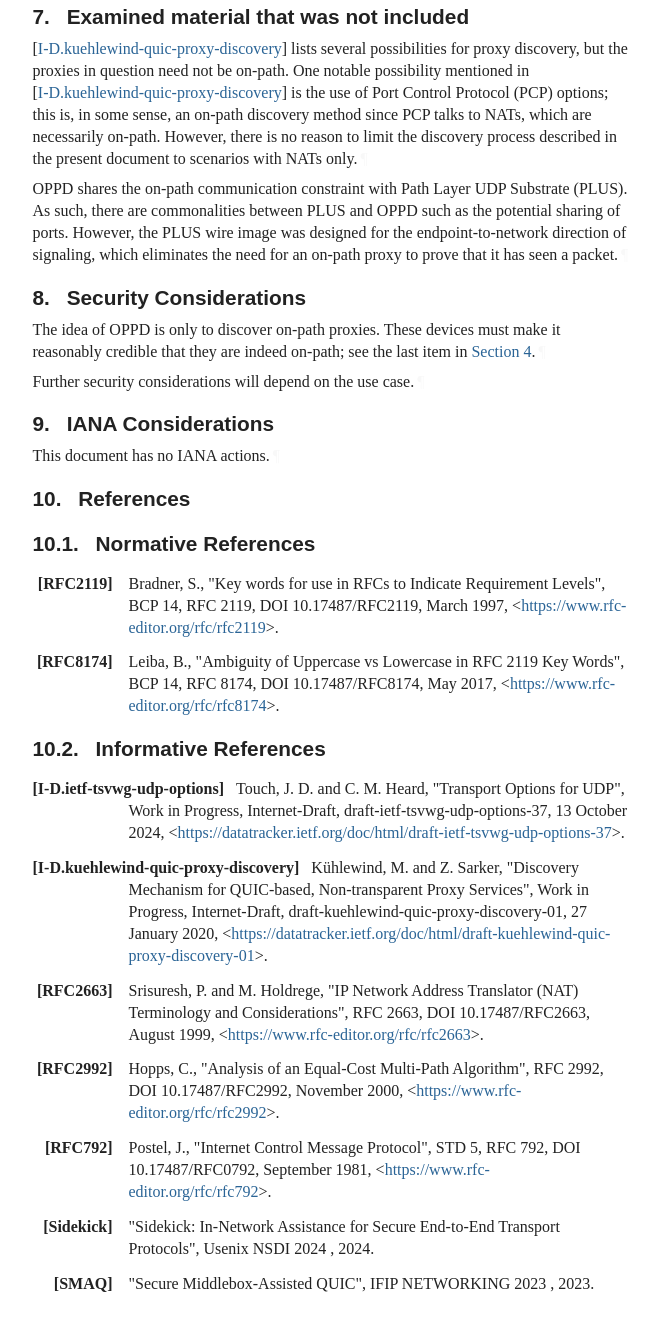
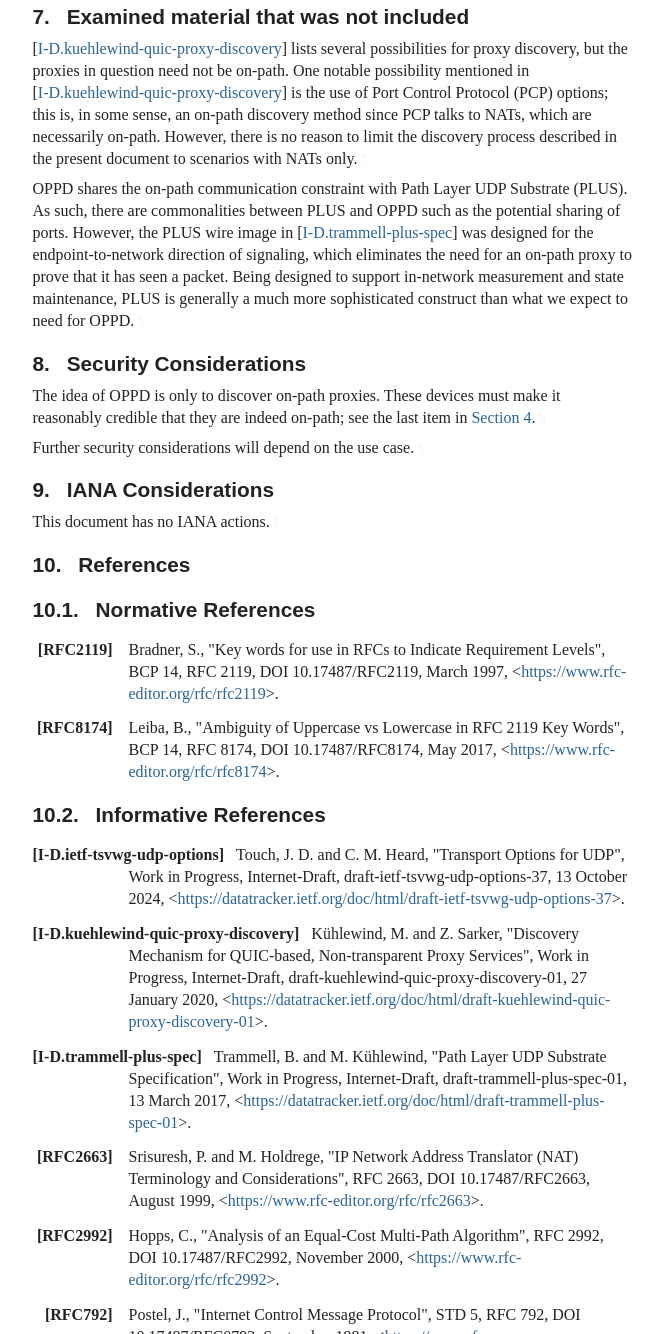
Before and after one commit to mwelzl/oppd, a plain HTML site: page draft-welzl-panrg-oppd.html in a window 1280 px wide. Shown: the part 3256-4590 px from the top of the page, without its empty margins (92-755 px from the left). Drawn offline with Linux system fonts and the light colour scheme; a web font is replaced by a local one.

Commit message:
Script updating gh-pages from 750c92d. [ci skip]

```diff
--- a/draft-welzl-panrg-oppd.html
+++ b/draft-welzl-panrg-oppd.html
@@ -1352,7 +1352,7 @@ This approach does not require the proxy to send an additional packet.<a href="#
 <a href="#section-7" class="section-number selfRef">7. </a><a href="#name-examined-material-that-was-" class="section-name selfRef">Examined material that was not included</a>
       </h2>
 <p id="section-7-1"><span>[<a href="#I-D.kuehlewind-quic-proxy-discovery" class="cite xref">I-D.kuehlewind-quic-proxy-discovery</a>]</span> lists several possibilities for proxy discovery, but the proxies in question need not be on-path. One notable possibility mentioned in <span>[<a href="#I-D.kuehlewind-quic-proxy-discovery" class="cite xref">I-D.kuehlewind-quic-proxy-discovery</a>]</span> is the use of Port Control Protocol (PCP) options; this is, in some sense, an on-path discovery method since PCP talks to NATs, which are necessarily on-path. However, there is no reason to limit the discovery process described in the present document to scenarios with NATs only.<a href="#section-7-1" class="pilcrow">¶</a></p>
-<p id="section-7-2">OPPD shares the on-path communication constraint with Path Layer UDP Substrate (PLUS). As such, there are commonalities between PLUS and OPPD such as the potential sharing of ports. However, the PLUS wire image was designed for the endpoint-to-network direction of signaling, which eliminates the need for an on-path proxy to prove that it has seen a packet.<a href="#section-7-2" class="pilcrow">¶</a></p>
+<p id="section-7-2">OPPD shares the on-path communication constraint with Path Layer UDP Substrate (PLUS). As such, there are commonalities between PLUS and OPPD such as the potential sharing of ports. However, the PLUS wire image in <span>[<a href="#I-D.trammell-plus-spec" class="cite xref">I-D.trammell-plus-spec</a>]</span> was designed for the endpoint-to-network direction of signaling, which eliminates the need for an on-path proxy to prove that it has seen a packet. Being designed to support in-network measurement and state maintenance, PLUS is generally a much more sophisticated construct than what we expect to need for OPPD.<a href="#section-7-2" class="pilcrow">¶</a></p>
 </section>
 </div>
 <div id="security-considerations">
@@ -1408,6 +1408,10 @@ This approach does not require the proxy to send an additional packet.<a href="#
         <dd>
 <span class="refAuthor">Kühlewind, M.</span> and <span class="refAuthor">Z. Sarker</span>, <span class="refTitle">"Discovery Mechanism for QUIC-based, Non-transparent Proxy Services"</span>, <span class="refContent">Work in Progress</span>, <span class="seriesInfo">Internet-Draft, draft-kuehlewind-quic-proxy-discovery-01</span>, <time datetime="2020-01-27" class="refDate">27 January 2020</time>, <span>&lt;<a href="https://datatracker.ietf.org/doc/html/draft-kuehlewind-quic-proxy-discovery-01">https://datatracker.ietf.org/doc/html/draft-kuehlewind-quic-proxy-discovery-01</a>&gt;</span>. </dd>
 <dd class="break"></dd>
+<dt id="I-D.trammell-plus-spec">[I-D.trammell-plus-spec]</dt>
+        <dd>
+<span class="refAuthor">Trammell, B.</span> and <span class="refAuthor">M. Kühlewind</span>, <span class="refTitle">"Path Layer UDP Substrate Specification"</span>, <span class="refContent">Work in Progress</span>, <span class="seriesInfo">Internet-Draft, draft-trammell-plus-spec-01</span>, <time datetime="2017-03-13" class="refDate">13 March 2017</time>, <span>&lt;<a href="https://datatracker.ietf.org/doc/html/draft-trammell-plus-spec-01">https://datatracker.ietf.org/doc/html/draft-trammell-plus-spec-01</a>&gt;</span>. </dd>
+<dd class="break"></dd>
 <dt id="RFC2663">[RFC2663]</dt>
         <dd>
 <span class="refAuthor">Srisuresh, P.</span> and <span class="refAuthor">M. Holdrege</span>, <span class="refTitle">"IP Network Address Translator (NAT) Terminology and Considerations"</span>, <span class="seriesInfo">RFC 2663</span>, <span class="seriesInfo">DOI 10.17487/RFC2663</span>, <time datetime="1999-08" class="refDate">August 1999</time>, <span>&lt;<a href="https://www.rfc-editor.org/rfc/rfc2663">https://www.rfc-editor.org/rfc/rfc2663</a>&gt;</span>. </dd>
```
Also changed, not shown: draft-welzl-panrg-oppd.txt.
